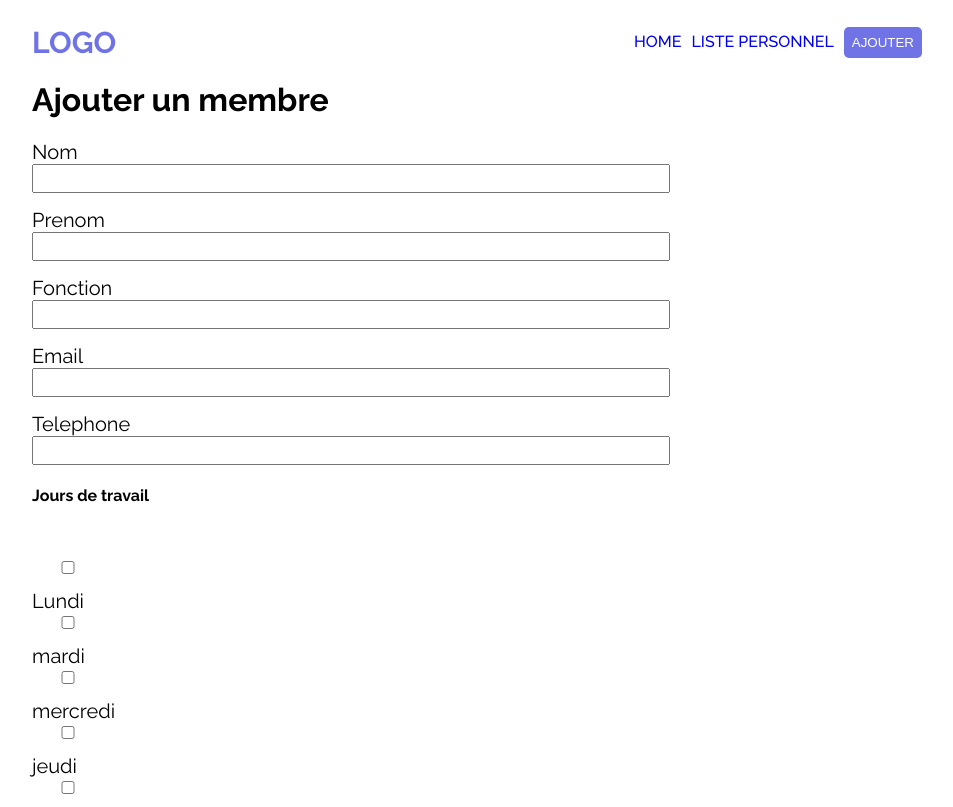
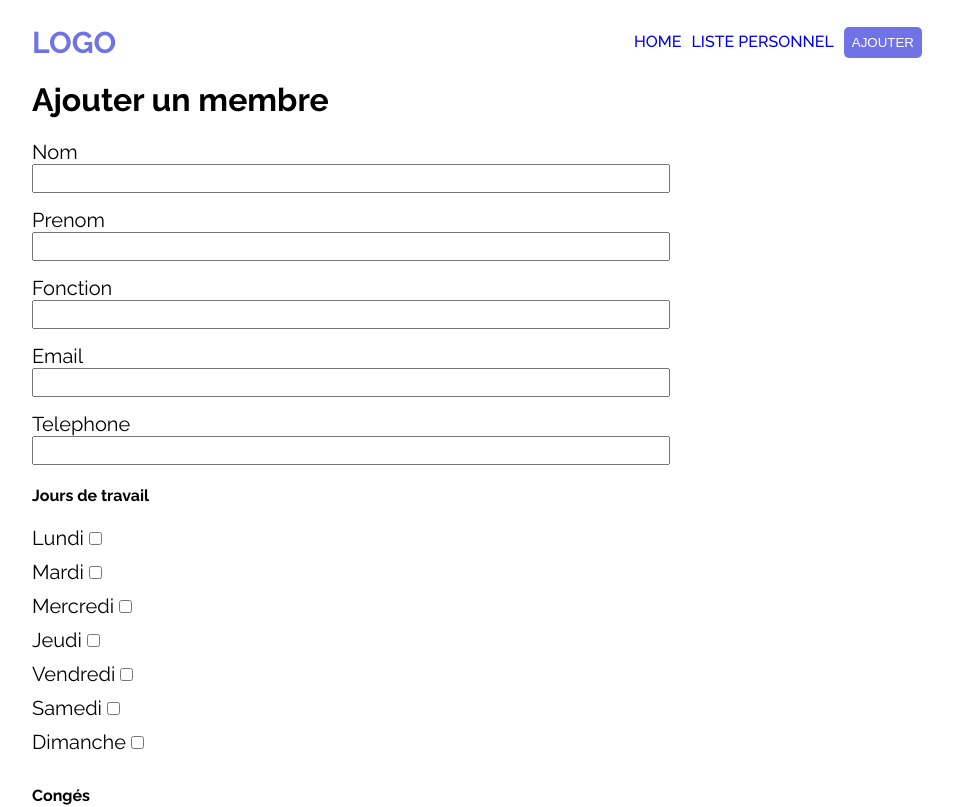
Before and after one commit to wilfried701/gestion-personnel, a Next.js app: page /ajouterPersonnel in a window 1280 px wide. Shown: the top 807 px of the page, without its empty margins (158-1111 px from the left). Built offline with nearby package versions, Linux system fonts and the light colour scheme.

Commit message:
ajout personel et jours

```diff
--- a/pages/ajouterPersonnel.js
+++ b/pages/ajouterPersonnel.js
@@ -68,21 +68,66 @@ export default function ajouterPersonnel () {
             <h4>Jours de travail</h4>
 
             <div className='jours'>
+              <label>
+                Lundi
+                <input
+                  type="checkbox"
+                  name="lundi"
+                  onChange={e => setJourDeTravail(e.target.value)}
+                />
+              </label>
+              <label>
+                Mardi
+                <input
+                  type="checkbox"
+                  name="mardi"
+                  onChange={e => setJourDeTravail(e.target.value)}
+                />
+              </label>
+              <label>
+                Mercredi
+                <input
+                  type="checkbox"
+                  name="mercredi"
+                  onChange={e => setJourDeTravail(e.target.value)}
+                />
+              </label>
+              <label>
+                Jeudi
+                <input
+                  type="checkbox"
+                  name="mercredi"
+                  onChange={e => setJourDeTravail(e.target.value)}
+                />
+              </label>
 
-              <input type="checkbox" name="lundi" onChange={e => setJourDeTravail(e.target.value)}/>
-              <label> Lundi</label>
-              <input type="checkbox" name="mardi" onChange={e => setJourDeTravail(e.target.value)}/>
-              <label> mardi</label>
-              <input type="checkbox" name="mercredi" onChange={e => setJourDeTravail(e.target.value)}/>
-              <label> mercredi</label>
-              <input type="checkbox" name="jeudi" onChange={e => setJourDeTravail(e.target.value)}/>
-              <label> jeudi</label>
-              <input type="checkbox" name="vendredi" onChange={e => setJourDeTravail(e.target.value)}/>
-              <label> vendredi</label>
-              <input type="checkbox" name="samedi" onChange={e => setJourDeTravail(e.target.value)}/>
-              <label> samedi</label>
-              <input type="checkbox" name="dimanche" onChange={e => setJourDeTravail(e.target.value)}/>
-              <label> dimanche</label>
+            </div>
+
+             <div className='jour'>
+              <label>
+                Vendredi
+                <input
+                  type="checkbox"
+                  name="lundi"
+                  onChange={e => setJourDeTravail(e.target.value)}
+                />
+              </label>
+              <label>
+                Samedi
+                <input
+                  type="checkbox"
+                  name="mardi"
+                  onChange={e => setJourDeTravail(e.target.value)}
+                />
+              </label>
+              <label>
+                Dimanche
+                <input
+                  type="checkbox"
+                  name="mercredi"
+                  onChange={e => setJourDeTravail(e.target.value)}
+                />
+              </label>
 
             </div>
           </div>
--- a/styles/ajouterPersonnel.css
+++ b/styles/ajouterPersonnel.css
@@ -38,10 +38,12 @@ form {
 .creer{
     background-color: #6f73e6;
 }
-.jours{
-    width: 10px;
+.jours input{
+    width: 15px;
     display: inline-block;
-    width: auto;
-    margin-top: 2em;
-    margin-right: 10px;
 }
+
+.jour input{
+    width: 15px;
+    display: inline-block;
+}
```
